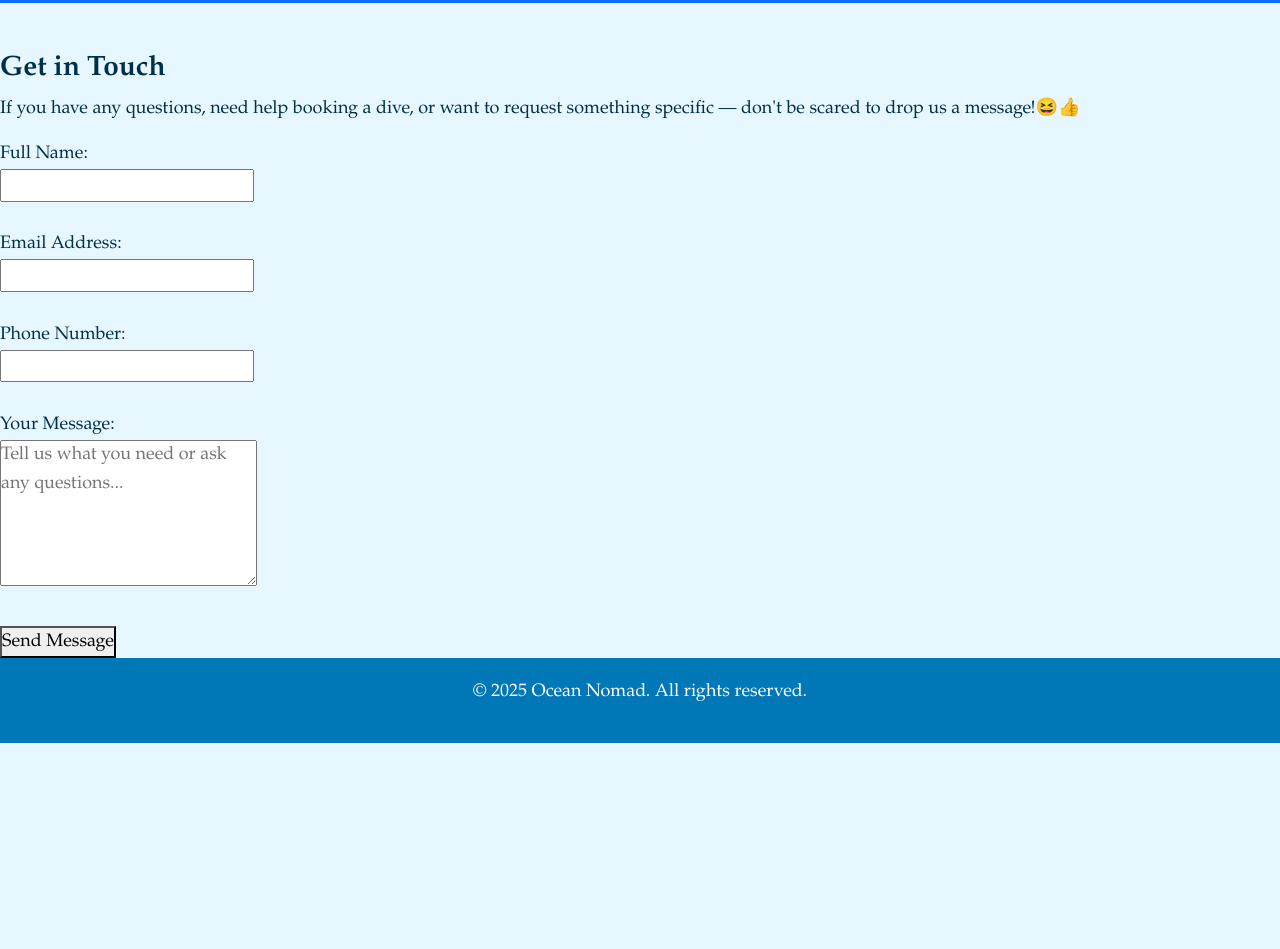
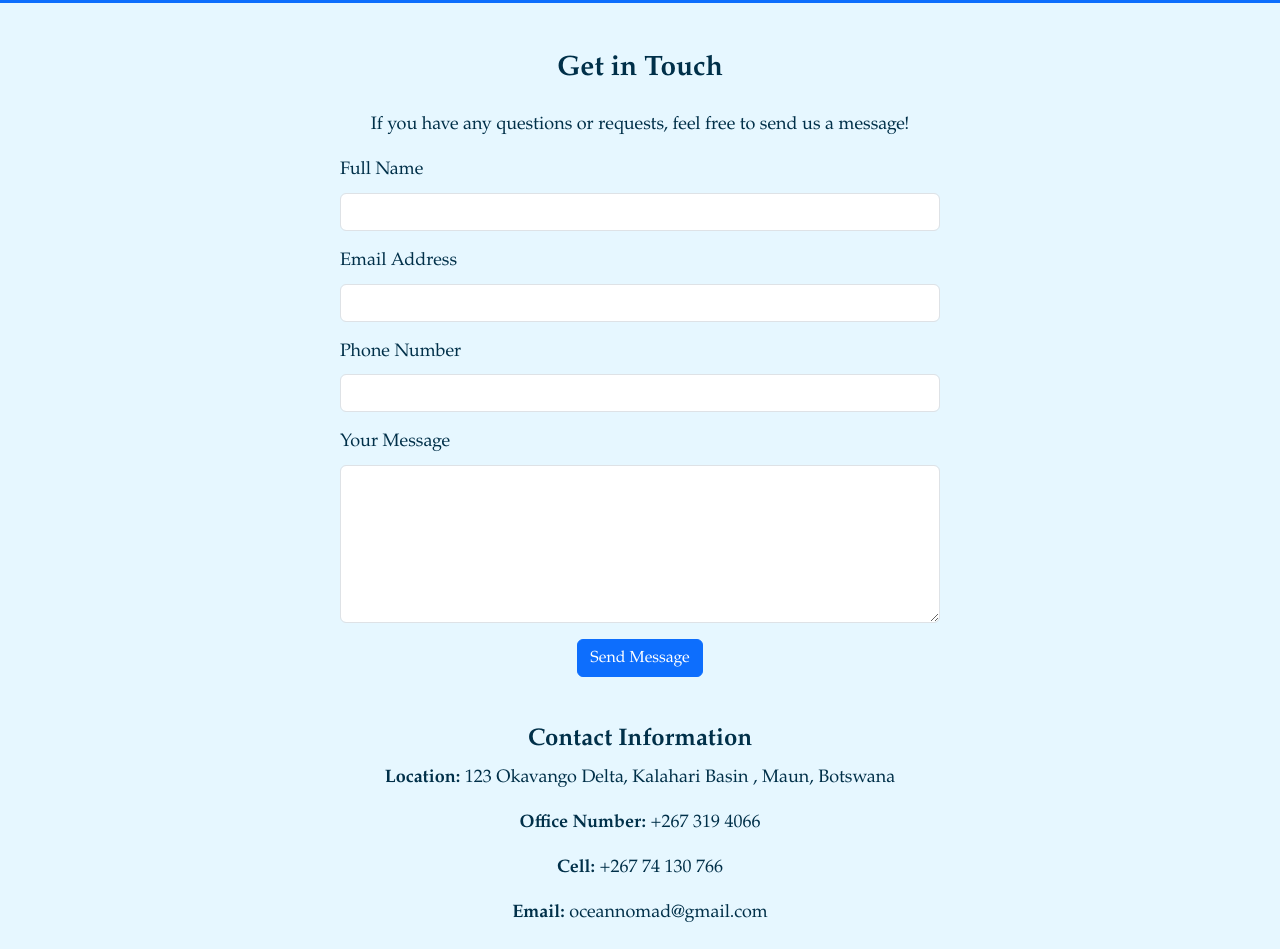
Before and after one commit to JuniorMoks/bida24-288, a plain HTML site: page contact.html in a window 1280 px wide. Shown: the part 84-1033 px from the top of the page. Before the commit the page ends 827 px from the top, so only its background shows below. Drawn offline with nearby package versions, Linux system fonts and the light colour scheme.

Commit message:
Update contact.html

```diff
--- a/contact.html
+++ b/contact.html
@@ -14,65 +14,75 @@
             <img src="image0.jpeg" alt="Ocean Nomad" style="height: 50px; margin-right: 15px;">
             <h1 class="h3 mb-0">Ocean Nomad</h1>
         </div>
-
         <nav>
         <ul class="nav justify-content-center">
-          <li class="nav-item">
-              <a class="nav-link text-white" href="index.html"><i class="fas fa-home"></i> Home</a>
-          </li>
-          <li class="nav-item">
-              <a class="nav-link text-white" href="about.html"><i class="fas fa-info-circle"></i> About</a>
-          </li>
-          <li class="nav-item">
-              <a class="nav-link text-white" href="education.html"><i class="fas fa-graduation-cap"></i> Education</a>
-          </li>
-          <li class="nav-item">
-              <a class="nav-link text-white" href="requirements.html"><i class="fas fa-clipboard-check"></i> Requirements</a>
-          </li>
-          <li class="nav-item">
-              <a class="nav-link text-white" href="contact.html"><i class="fas fa-envelope"></i> Contact</a>
-          </li>
+          <li class="nav-item"><a class="nav-link text-white" href="index.html"><i class="fas fa-home"></i> Home</a></li>
+          <li class="nav-item"><a class="nav-link text-white" href="about.html"><i class="fas fa-info-circle"></i> About</a></li>
+          <li class="nav-item"><a class="nav-link text-white" href="education.html"><i class="fas fa-graduation-cap"></i> Education</a></li>
+          <li class="nav-item"><a class="nav-link text-white" href="requirements.html"><i class="fas fa-clipboard-check"></i> Requirements</a></li>
+          <li class="nav-item"><a class="nav-link text-white" href="contact.html"><i class="fas fa-envelope"></i> Contact</a></li>
         </ul>
       </nav>
     </div>
   </header>
 
   <main class="container my-5">
-  </main>
-        <section>
-            <h2>Get in Touch</h2>
-            <p>If you have any questions, need help booking a dive, or want to request something specific — don't be scared to drop us a message!😆👍</p>
+    <section class="text-center">
+      <h2 class="mb-4">Get in Touch</h2>
+      <p>If you have any questions or requests, feel free to send us a message!</p>
 
-            <form action="mailto:deepbluedive@gmail.com" method="POST" enctype="text/plain">
-                <label for="name">Full Name:</label><br>
-                <input type="text" id="name" name="name" required><br><br>
+      <form id="contactForm" class="mx-auto" style="max-width: 600px;">
+        <div class="mb-3 text-start">
+          <label for="name" class="form-label">Full Name</label>
+          <input type="text" class="form-control" id="name" required>
+        </div>
+        <div class="mb-3 text-start">
+          <label for="email" class="form-label">Email Address</label>
+          <input type="email" class="form-control" id="email" required>
+        </div>
+        <div class="mb-3 text-start">
+          <label for="phone" class="form-label">Phone Number</label>
+          <input type="tel" class="form-control" id="phone">
+        </div>
+        <div class="mb-3 text-start">
+          <label for="message" class="form-label">Your Message</label>
+          <textarea class="form-control" id="message" rows="6" required></textarea>
+        </div>
+        <button type="submit" class="btn btn-primary">Send Message</button>
+        <div id="successMessage" class="mt-3 text-success fw-bold" style="display: none;">
+          Your message has been received!
+        </div>
+      </form>
+    </section>
 
-                <label for="email">Email Address:</label><br>
-                <input type="email" id="email" name="email" required><br><br>
-
-                <label for="phone">Phone Number:</label><br>
-                <input type="tel" id="phone" name="phone"><br><br>
-
-                <label for="message">Your Message:</label><br>
-                <textarea id="message" name="message" rows="5" placeholder="Tell us what you need or ask any questions..." required></textarea><br><br>
-
-                <button type="submit">Send Message</button>
-            </form>
+    <section class="mt-5 text-center">
+      <h3>Contact Information</h3>
+      <p><strong>Location:</strong> 123 Okavango Delta, Kalahari Basin , Maun, Botswana</p>
+      <p><strong>Office Number:</strong> +267 319 4066</p>
+      <p><strong>Cell:</strong> +267 74 130 766</p>
+      <p><strong>Email:</strong> oceannomad@gmail.com</p>
     </section>
   </main>
 
   <footer>
     <p>&copy; 2025 Ocean Nomad. All rights reserved.</p>
   </footer>
+
   <script>
     // Highlight the active nav link
     const navLinks = document.querySelectorAll("nav ul li a");
-
     navLinks.forEach(link => {
         link.addEventListener("click", () => {
-            navLinks.forEach(l => l.classList.remove("active")); // remove from all
-            link.classList.add("active"); // add to the clicked one
+            navLinks.forEach(l => l.classList.remove("active"));
+            link.classList.add("active");
         });
+    });
+
+    // Show success message on form submit
+    document.getElementById("contactForm").addEventListener("submit", function (e) {
+      e.preventDefault();
+      document.getElementById("successMessage").style.display = "block";
+      this.reset(); // Optional: clear the form
     });
   </script>
   <script src="https://cdn.jsdelivr.net/npm/bootstrap@5.3.2/dist/js/bootstrap.bundle.min.js"></script>
```
Lines whose indentation alone changed are shown as unchanged.
